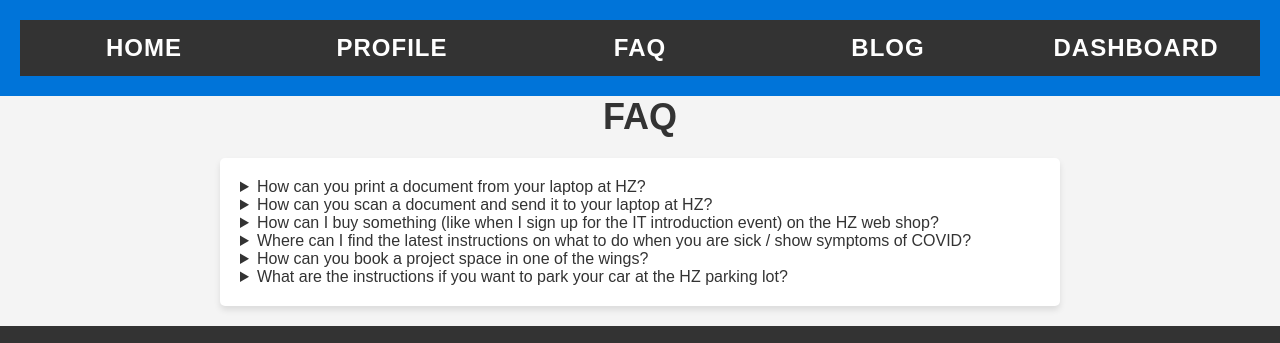
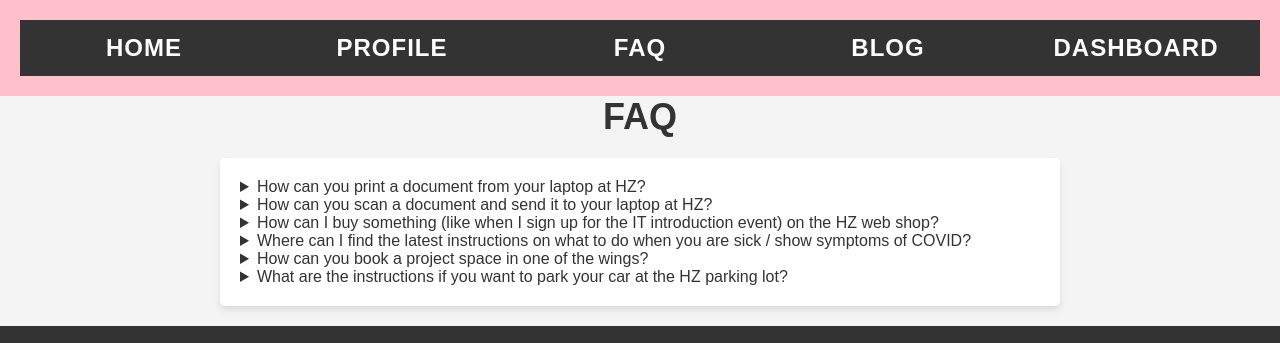
Before and after one commit to JoaoDeodatoPereira/JoaoDeodatoPereira.github.io, a plain HTML site: page faq.html in a window 1280 px wide. Shown: the top 343 px of the page. Drawn offline with Linux system fonts and the light colour scheme.

Commit message:
finalpink

```diff
--- a/whoami.css
+++ b/whoami.css
@@ -34,7 +34,7 @@ ul {
 }
 
 header {
-  background-color: #0074d9;
+  background-color: pink;
   color: #fff;
   text-align: center;
   padding: 20px;
```
